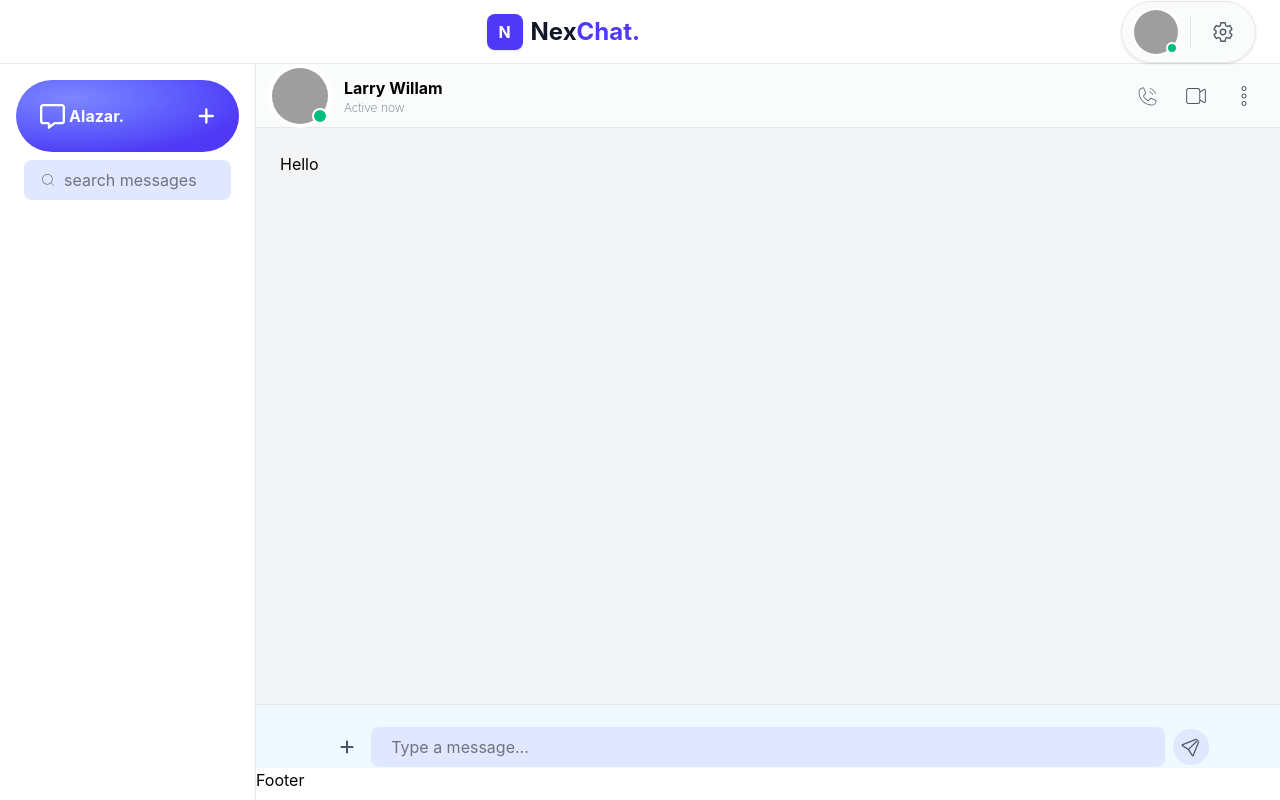
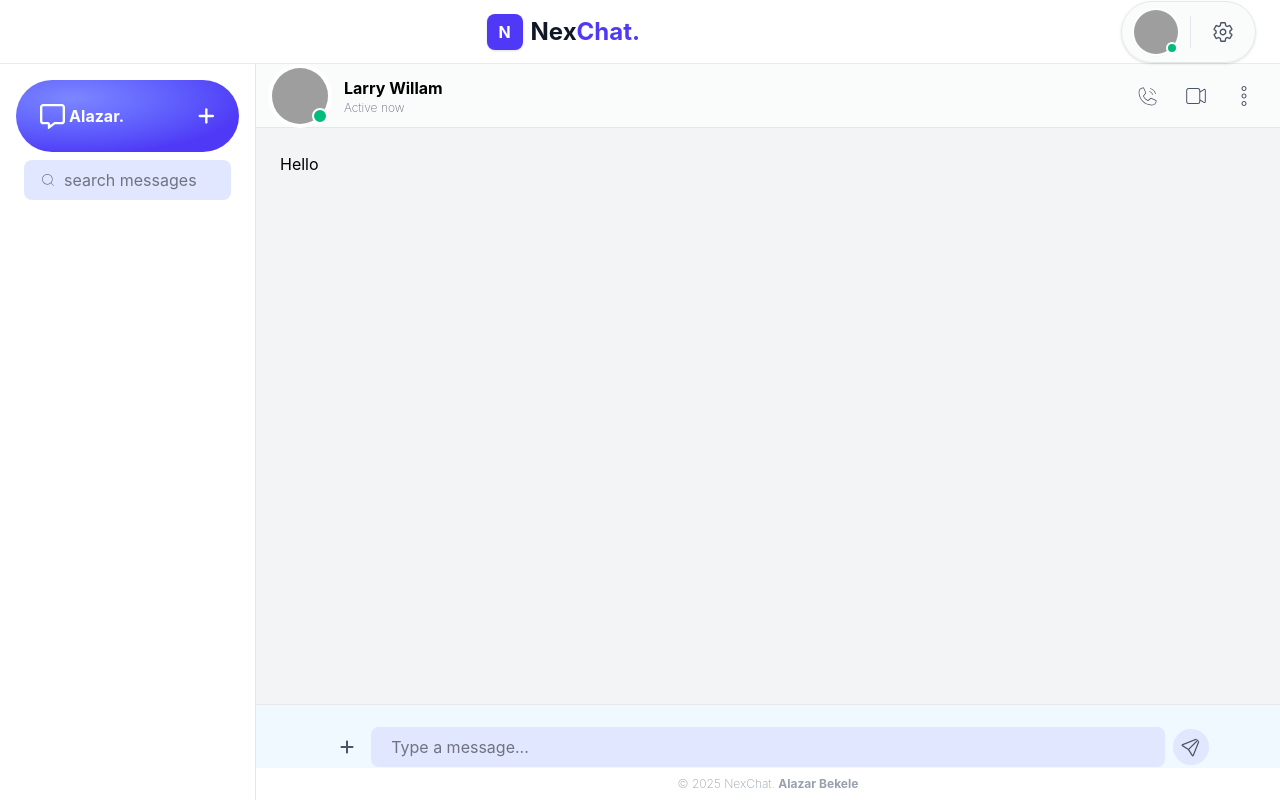
Before and after one commit to AlazarBekele/Real-Time-Chat-App, a React (Vite) app in the folder frontend/vite-project/: page /main in a window 1280 px wide. Built offline with nearby package versions, Linux system fonts and the light colour scheme; grey boxes are pictures that could not be loaded.

Commit message:
feat: finish footer copyright adding

```diff
--- a/frontend/vite-project/src/Components/Chat/ChatFooter/chatfooter.jsx
+++ b/frontend/vite-project/src/Components/Chat/ChatFooter/chatfooter.jsx
@@ -1,8 +1,10 @@
 function Chatfooter() {
   return (
     <>
-      <div className="w-full h-[5vh]">
-        <h1>Footer</h1>
+      <div className="w-full h-[4vh] flex justify-center items-center">
+        <h1 className="text-xs text-gray-400 font-extralight">
+          © 2025 NexChat. <span className="font-bold">Alazar Bekele</span>
+        </h1>
       </div>
     </>
   );
```
